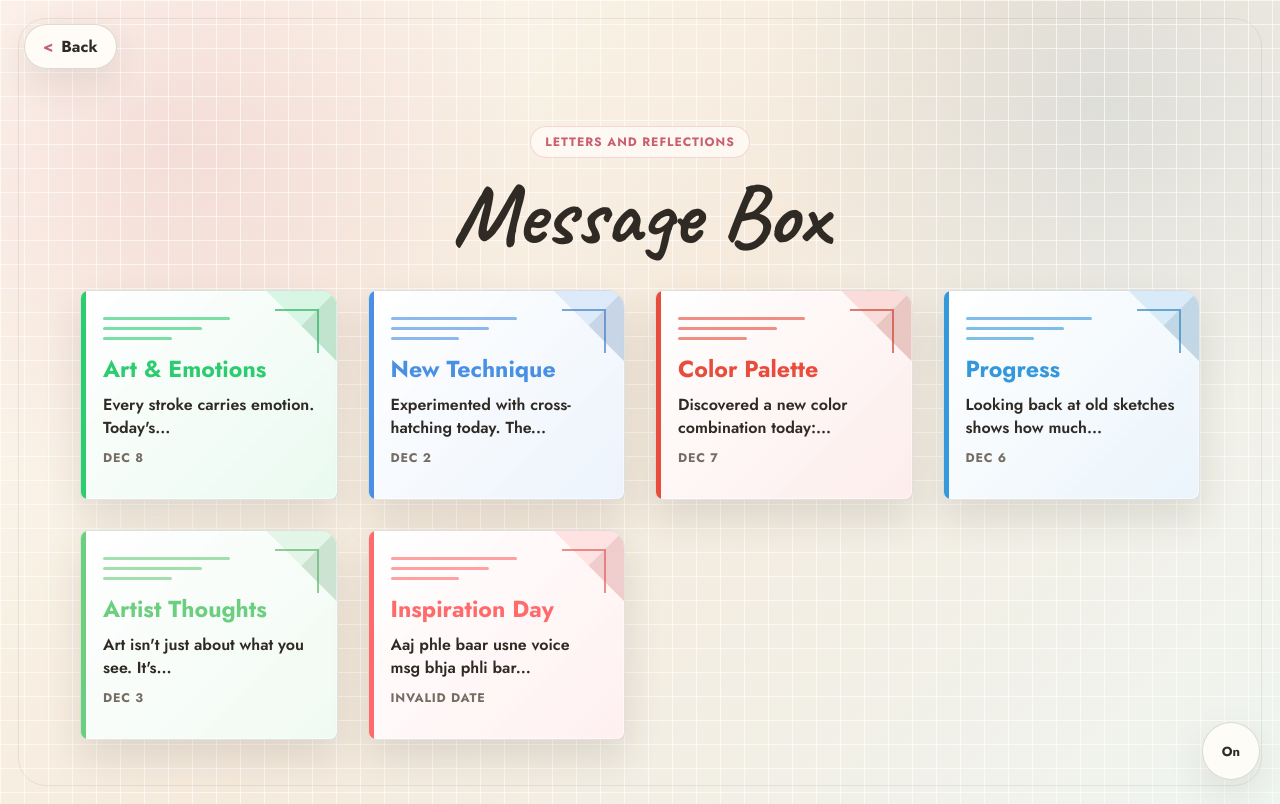
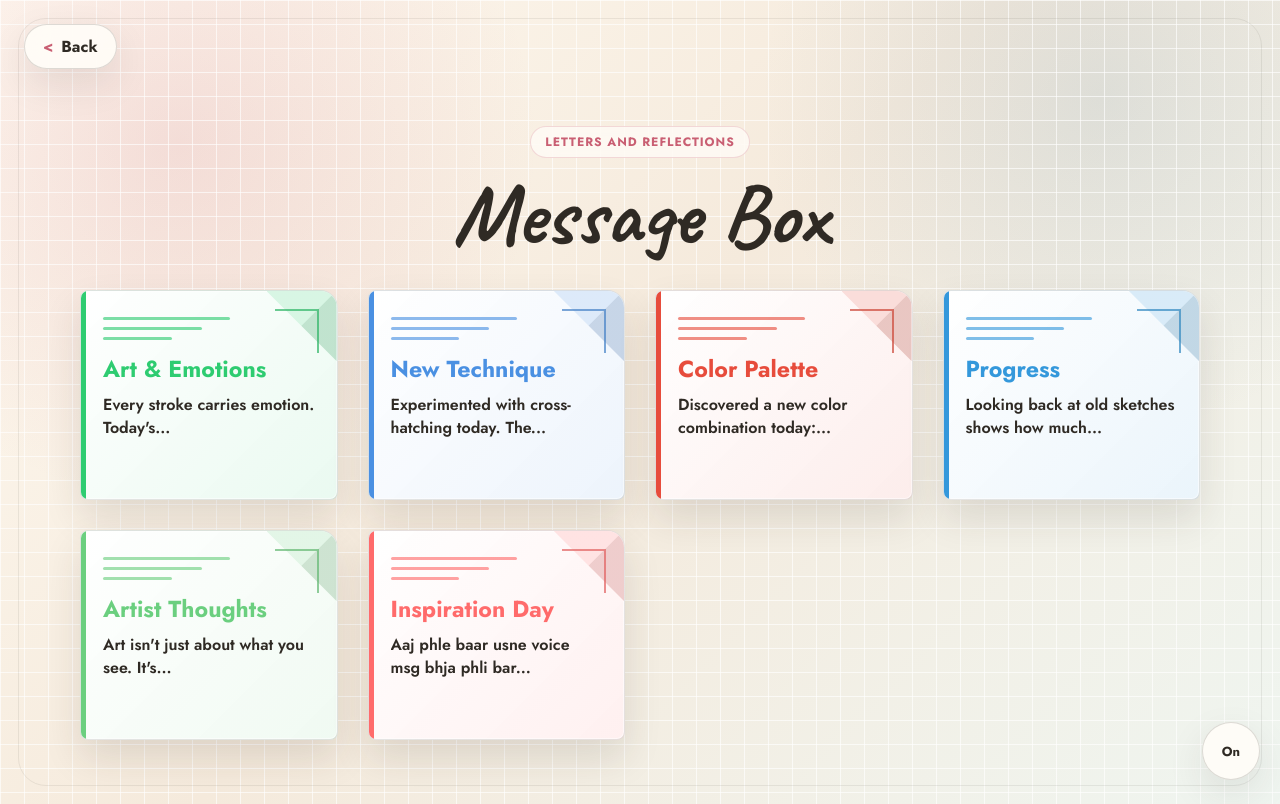
Before and after one commit to SIDDHARTHBHUMIHAR/hehehe, a React (Vite) app: page /message-box in a window 1280 px wide. Built offline with nearby package versions, Linux system fonts and the light colour scheme.

Commit message:
Remove unused message dates from message box UI

```diff
--- a/src/pages/MessageBox.jsx
+++ b/src/pages/MessageBox.jsx
@@ -1,7 +1,7 @@
 import { AnimatePresence, motion as Motion } from "framer-motion";
 import { useEffect, useState } from "react";
 import { useNavigate } from "react-router-dom";
-import { formatDate, messages } from "./messagesData.js";
+import { messages } from "./messagesData.js";
 
 const getMessagePreview = (content) => {
   const maxLength = 44;
@@ -97,12 +97,6 @@ const MessageBox = () => {
             <span className="message-letter-preview">
               {getMessagePreview(message.content)}
             </span>
-            <time className="message-letter-date" dateTime={message.date}>
-              {new Date(message.date).toLocaleDateString("en-US", {
-                month: "short",
-                day: "numeric",
-              })}
-            </time>
           </Motion.button>
         ))}
       </div>
@@ -137,9 +131,6 @@ const MessageBox = () => {
                 x
               </button>
 
-              <time className="message-modal-date" dateTime={activeMessage.date}>
-                {formatDate(activeMessage.date)}
-              </time>
               <h2 className="message-modal-title">{activeMessage.title}</h2>
               <div className="message-modal-content">{activeMessage.content}</div>
 
--- a/src/pages/messagesData.js
+++ b/src/pages/messagesData.js
@@ -5,7 +5,6 @@
 export const messages = [
   {
     id: 1,
-    date: "",
     title: "Inspiration Day",
     content: "Aaj phle baar usne voice msg bhja phli bar uski awaz suni maine kisi auto wale ne uske pair k pass se ekdm apni auto nikali vaise to mujhe uss auto wale pr bhut gussa aarha hai pr yaar uske vje se phli baar usne mujhe voice msg bhja lekin uska gussa ekdm mere jaisa hai ekdm khunkhar bhut gusse me ty bach gya vo auto wala aacha hua aunty ji sath me ty vrna maar maar k khchumbad bna deti yea uska",
     color: "#ff6b6b",
@@ -14,7 +13,6 @@ export const messages = [
   },
   {
     id: 2,
-    date: "2024-12-02",
     title: "New Technique",
     content: "Experimented with cross-hatching today. The texture it creates is absolutely mesmerizing!",
     color: "#4a90e2",
@@ -23,7 +21,6 @@ export const messages = [
   },
   {
     id: 3,
-    date: "2024-12-03",
     title: "Artist Thoughts",
     content: "Art isn't just about what you see. It's about what you feel while creating it.",
     color: "#6bcf7f",
@@ -32,7 +29,6 @@ export const messages = [
   },
   {
     id: 4,
-    date: "2024-12-04",
     title: "Sketchbook Love",
     content: "My sketchbook is like a visual diary. Each page tells a story of that particular moment.",
     color: "#ff8e53",
@@ -41,7 +37,6 @@ export const messages = [
   },
   {
     id: 5,
-    date: "2024-12-05",
     title: "Creative Block",
     content: "Hit a creative block today. Sometimes stepping away is the best solution. Tomorrow is a new day!",
     color: "#9b59b6",
@@ -50,7 +45,6 @@ export const messages = [
   },
   {
     id: 6,
-    date: "2024-12-06",
     title: "Progress",
     content: "Looking back at old sketches shows how much progress I've made. Growth is beautiful.",
     color: "#3498db",
@@ -59,7 +53,6 @@ export const messages = [
   },
   {
     id: 7,
-    date: "2024-12-07",
     title: "Color Palette",
     content: "Discovered a new color combination today: burnt sienna and cerulean blue. Perfect for autumn sketches.",
     color: "#e74c3c",
@@ -68,7 +61,6 @@ export const messages = [
   },
   {
     id: 8,
-    date: "2024-12-08",
     title: "Art & Emotions",
     content: "Every stroke carries emotion. Today's sketches are filled with joy and gratitude.",
     color: "#2ecc71",
@@ -76,14 +68,3 @@ export const messages = [
     music: "/assets/music2.mp3"  // ADDED MUSIC
   }
 ];
-
-// Format date for display
-export const formatDate = (dateString) => {
-  const date = new Date(dateString);
-  return date.toLocaleDateString('en-US', {
-    weekday: 'long',
-    year: 'numeric',
-    month: 'long',
-    day: 'numeric'
-  });
-};
```
